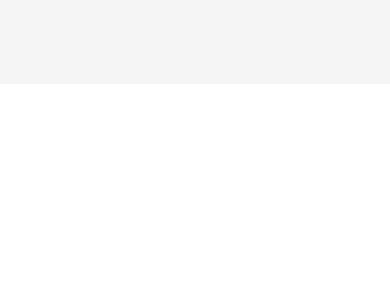
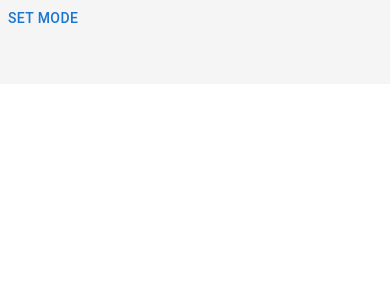
Before and after one commit to pomeddorch4k/TheMentalMetric, a React (Vite) app in the folder frontend/: page / in a window 390 px wide. Shown: the top 300 px of the page. Built offline with nearby package versions, Linux system fonts and the light colour scheme.

Commit message:
add shared theme between pages and move into AppInitializer

```diff
--- a/frontend/src/App.tsx
+++ b/frontend/src/App.tsx
@@ -1,14 +1,9 @@
-import { BrowserRouter, Route, Routes } from "react-router-dom";
-import HomePage from "./components/HomePage/HomePage";
+import AppInitializer from "./AppInitializer";
 
-const App: React.FC = () => {
-	return (
-		<BrowserRouter>
-            <Routes>
-                <Route index element={<HomePage/>}/>
-            </Routes>
-        </BrowserRouter>
-	)
+function App() {
+    return (
+        <AppInitializer/>
+    )
 }
 
 export default App;
--- /dev/null
+++ b/frontend/src/AppInitializer.tsx
@@ -0,0 +1,33 @@
+import { BrowserRouter, Route, Routes } from "react-router-dom";
+import HomePage from "./components/HomePage/HomePage";
+import GridRecallPage from "./components/GridRecall/GridRecallPage";
+import { useEffect, useState } from "react";
+import { ThemeProvider } from "@mui/material/styles";
+import { DarkTheme, LightTheme } from "./themes/Theme";
+import Page from "./components/Shared/Page";
+
+const AppInitializer: React.FC = () => {
+    const [mode, setMode] = useState<'light' | 'dark'>('light');
+    const [displayType, setDisplayType] = useState<'desktop' | 'mobile'>('desktop');
+
+    useEffect(() => {
+        const handleResize = () => {
+            setDisplayType(window.innerWidth < 750 ? 'mobile' : 'desktop');
+        }
+        window.addEventListener('resize', handleResize);
+        return () => window.removeEventListener('resize', handleResize);
+    }, []);
+
+	return (
+		<ThemeProvider theme={mode === 'light' ? LightTheme(displayType) : DarkTheme(displayType)}>
+            <BrowserRouter>
+                <Routes>
+                    <Route index element={<Page setMode={setMode} component={<HomePage/>} />} />
+                    <Route path="GridRecall" element={<Page setMode={setMode} component={<GridRecallPage/>} />}/>
+                </Routes>
+            </BrowserRouter>
+        </ThemeProvider>
+	)
+}
+
+export default AppInitializer;
--- /dev/null
+++ b/frontend/src/components/GridRecall/GridRecallPage.tsx
@@ -0,0 +1,9 @@
+import ContentContainer from "../Shared/ContentContainer"
+
+const GridRecallPage: React.FC = () => {
+    return (
+        <ContentContainer></ContentContainer>
+    )
+}
+
+export default GridRecallPage;
--- a/frontend/src/components/HomePage/HomePage.tsx
+++ b/frontend/src/components/HomePage/HomePage.tsx
@@ -1,8 +1,10 @@
-import Page from "../Shared/Page"
+import ContentContainer from "../Shared/ContentContainer";
 
 const HomePage: React.FC = () => {
     return (
-        <Page></Page>
+        <ContentContainer>
+
+        </ContentContainer>
     )
 }
 
--- a/frontend/src/components/Shared/Header.tsx
+++ b/frontend/src/components/Shared/Header.tsx
@@ -1,3 +1,4 @@
+import { Typography } from "@mui/material";
 import Box from "@mui/material/Box";
 import Button from "@mui/material/Button";
 import { useTheme } from "@mui/material/styles";
@@ -9,7 +10,8 @@ const Header: React.FC<{
 
     return (
         <Box width="100%" height="10%" sx={{backgroundColor: theme.palette.background.secondary}}>
-
+            {theme.display === 'mobile' && <Typography variant="h3">MOBILE</Typography>}
+            <Button onClick={() => setMode(theme.palette.mode === 'light' ? 'dark' : 'light')}>Set Mode</Button>
         </Box>
     )
 }
--- a/frontend/src/components/Shared/Page.tsx
+++ b/frontend/src/components/Shared/Page.tsx
@@ -1,21 +1,16 @@
-import { useState } from 'react';
-import { Box, ThemeProvider } from '@mui/material';
+import { Box } from '@mui/material';
 import Header from './Header';
-import ContentContainer from './ContentContainer';
-import { DarkTheme, LightTheme } from '../../themes/Theme';
 
-const Page: React.FC<{children?: React.ReactNode}> = ({children}) => {
-    const [mode, setMode] = useState<"light" | "dark">("light");
-    const [displayType, setDisplayType] = useState<"desktop" | "mobile">("desktop");
+const Page: React.FC<{
+    component: React.ReactNode,
+    setMode: (mode: 'light' | 'dark') => void
+}> = ({component, setMode}) => {
 
-    //should be using theme.palette.mode so it can be passed to child components easily
     return (
-        <ThemeProvider theme={mode === 'light' ? LightTheme(displayType) : DarkTheme(displayType)}>
-            <Box width="100%" height="100%">
-                <Header setMode={setMode}/>
-                <ContentContainer>{children}</ContentContainer>
-            </Box>
-        </ThemeProvider>
+        <Box width="100%" height="100%">
+            <Header setMode={setMode}/>
+            {component}
+        </Box>
     )
 }
 
```
